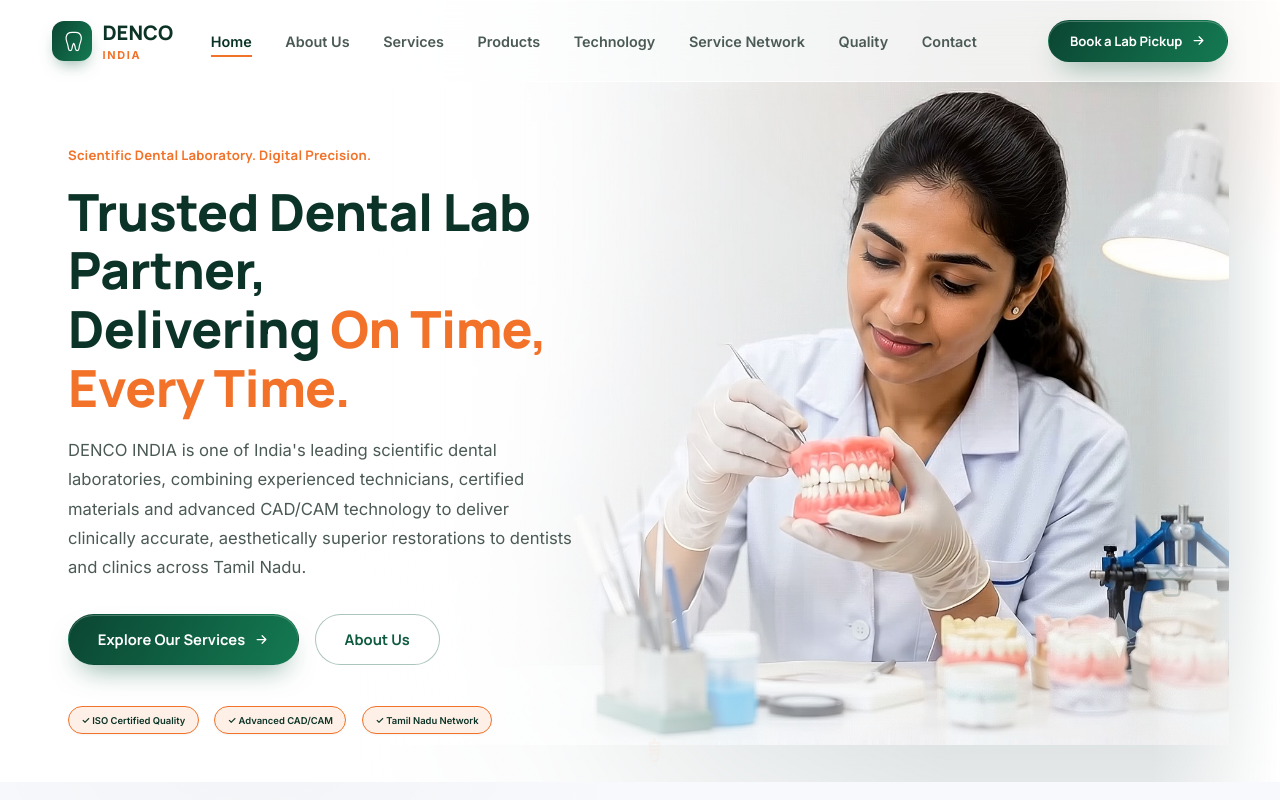
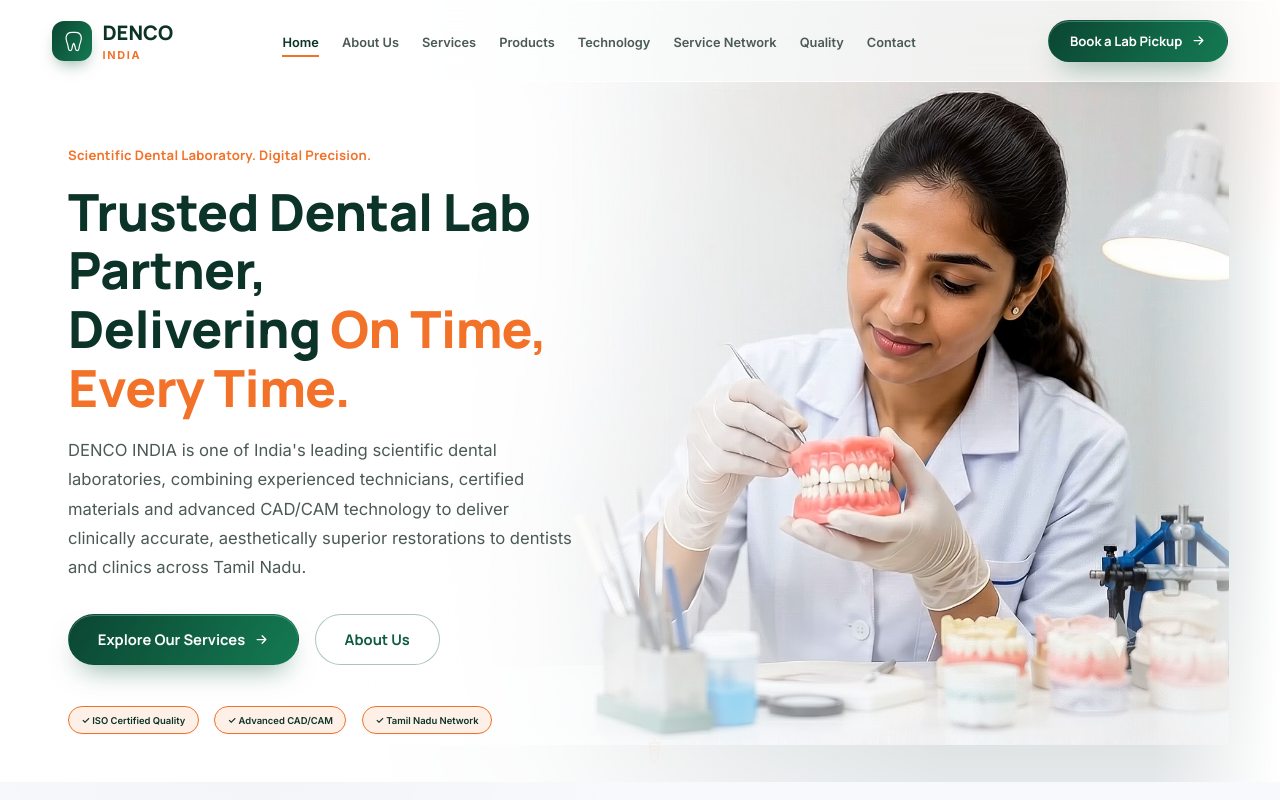
Before and after one commit to ashokraj11/denco-india-app, a React (Vite) app in the folder client/: page / in a window 1280 px wide. Shown: the top 800 px of the page. Built offline with nearby package versions, Linux system fonts and the light colour scheme; no server answers.

Commit message:
Make nav menu links fluid-sized so they never wrap to two lines

```diff
--- a/client/src/styles/global.css
+++ b/client/src/styles/global.css
@@ -177,8 +177,8 @@ section{ position:relative; padding:clamp(3.6rem,7vw,6rem) 0; }
   white-space:nowrap;
 }
 
-.nav-links{ display:flex; align-items:center; gap:2.1rem; }
-.nav-links a{ font-size:.9rem; font-weight:600; color:var(--ink-soft); position:relative; padding:.3rem 0; transition:color .3s var(--ease); }
+.nav-links{ display:flex; align-items:center; gap:clamp(.9rem, 1.8vw, 2.1rem); flex-wrap:nowrap; }
+.nav-links a{ font-size:clamp(.74rem, 1vw, .9rem); font-weight:600; color:var(--ink-soft); position:relative; padding:.3rem 0; transition:color .3s var(--ease); white-space:nowrap; }
 .nav-links a::after{ content:''; position:absolute; left:0; right:0; bottom:-3px; height:2px; background:var(--accent); transform:scaleX(0); transform-origin:left; transition:transform .3s var(--ease); }
 .nav-links a:hover{ color:var(--navy); }
 .nav-links a:hover::after, .nav-links a.active::after{ transform:scaleX(1); }
```
